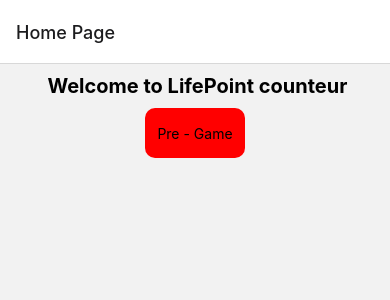
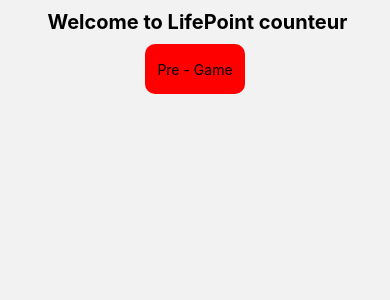
Before and after one commit to overconsulting/LifeCounter, a React Native app in the folder AndroidProject/: screen / in a window 390 px wide. Shown: the top 300 px of the page. Built offline with nearby package versions, Linux system fonts and the light colour scheme.

Commit message:
Hiding the header

```diff
--- a/AndroidProject/src/App.js
+++ b/AndroidProject/src/App.js
@@ -11,7 +11,7 @@ const App = () => {
   return (
     <NavigationContainer>
       <Stack.Navigator>
-        <Stack.Screen name="Home" component={HomeScreen} options={{ title: 'Home Page'}} />
+        <Stack.Screen name="Home" component={HomeScreen} options={{headerShown: false}} />
         <Stack.Screen name="Game" component={GameScreen} options={{headerShown: false}} />
         <Stack.Screen name="Pregame" component={PregameScreen} options={{ title: 'Pregame Page' }} />
       </Stack.Navigator>
```
